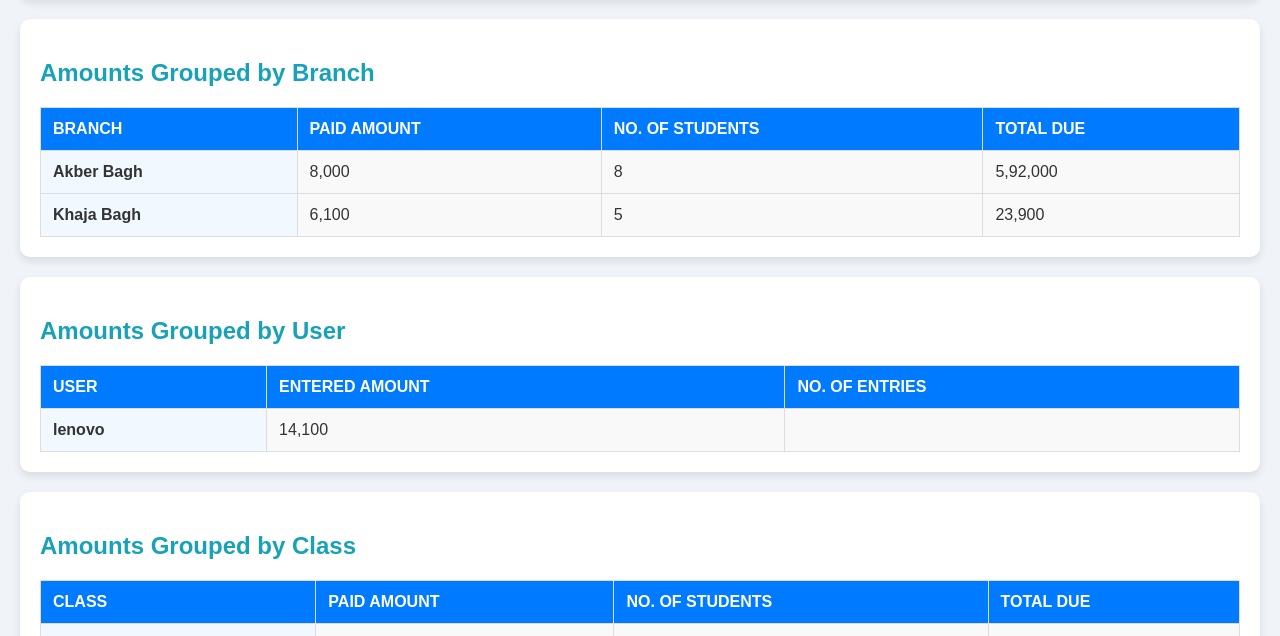
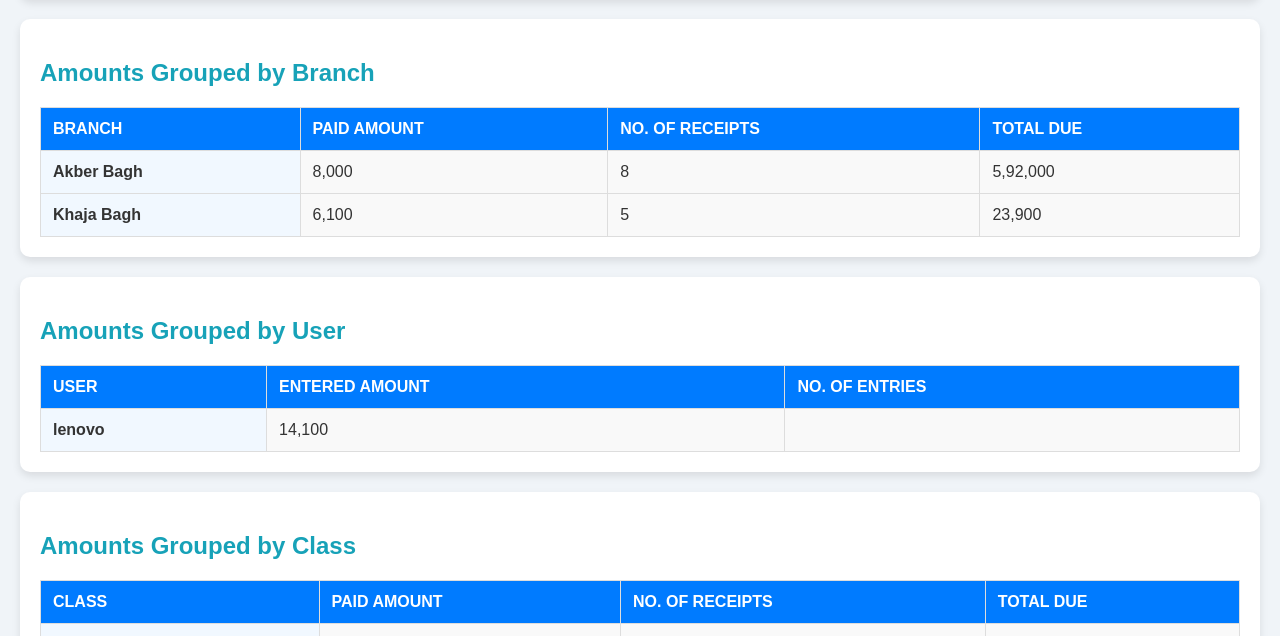
Before and after one commit to iauth2024/idara_fees_management, a Django app: page /summary/ in a window 1280 px wide. Shown: the part 433-1069 px from the top of the page. Run offline with Django 5.2, Linux system fonts and the light colour scheme; a user stored in the database is signed in; data comes from the database, SQL or seed files in the repository; both versions use the stored data as it was after the commit.

Commit message:
migarted

```diff
--- a/fees_collection/templates/base.html
+++ b/fees_collection/templates/base.html
@@ -150,13 +150,14 @@
             <li><a href="{% url 'receipt_number_input' %}" class="print-receipt-button">Print Receipt</a></li>
             <li><a href="{% url 'student_list' %}">Students</a></li> <!-- Added link to student list -->
             <!-- Button to Payment List -->
-            <li><a href="{% url 'payment_list' %}">Receipts List</a></li>
+            <li><a href="{% url 'payment_list' %}">Payment List</a></li>
+
         </ul>
     </div>
 
     <div class="content">
         <!-- Button inside content -->
-        <a href="{% url 'payment_list' %}" class="btn">View Payment List</a>
+
 
         {% block content %}
         <!-- Page content will be inserted here -->
--- a/fees_collection/templates/summary.html
+++ b/fees_collection/templates/summary.html
@@ -147,7 +147,7 @@
                 <tr>
                     <th>Branch</th>
                     <th>Paid Amount</th>
-                    <th>No. of Students</th>
+                    <th>No. of Receipts</th>
                     <th>Total Due</th>
                 </tr>
             </thead>
@@ -201,7 +201,7 @@
                 <tr>
                     <th>Class</th>
                     <th>Paid Amount</th>
-                    <th>No. of Students</th>
+                    <th>No. of Receipts</th>
                     <th>Total Due</th>
                 </tr>
             </thead>
```
Also changed, not shown: db.sqlite3.
